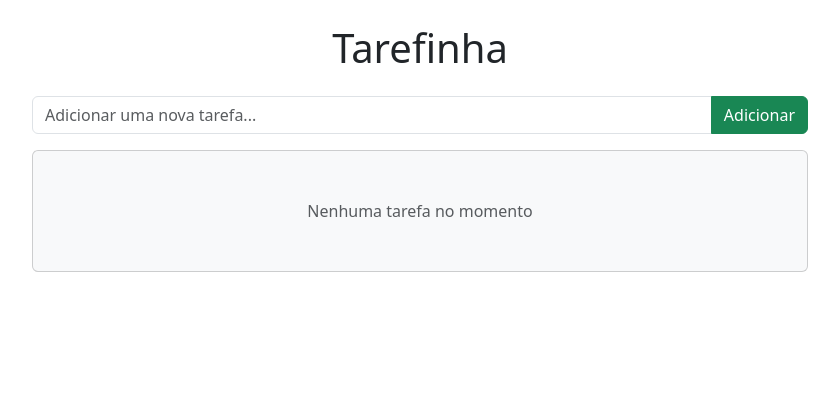
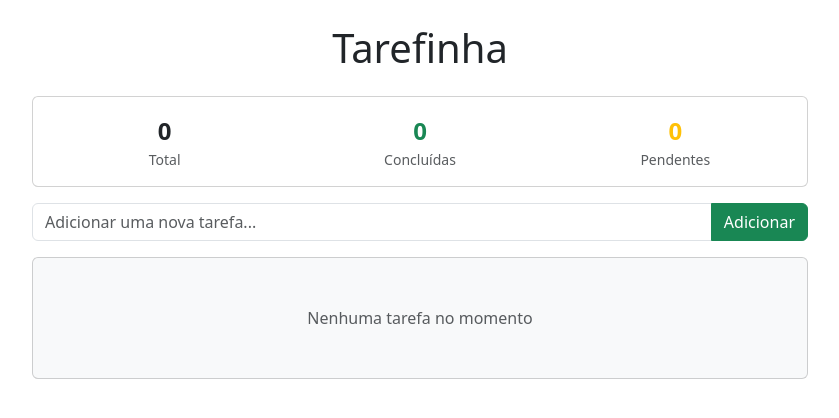
Before and after one commit to ewertonsiqueira/todo-lists, a Vue app: page / in a window 1280 px wide. Shown: the top 418 px of the page, without its empty margins (220-1059 px from the left). Built offline with nearby package versions, Linux system fonts and the light colour scheme.

Commit message:
Fix stats display to show dynamic task counts

```diff
--- a/src/App.vue
+++ b/src/App.vue
@@ -3,24 +3,24 @@
     <h1 class="text-center my-4">Tarefinha</h1>
 
     <!-- Stats -->
-    <!-- <div class="card mb-3">
+    <div class="card mb-3">
       <div class="card-body">
         <div class="row text-center">
           <div class="col-4">
-            <div class="fw-bold fs-4">3</div>
+            <div class="fw-bold fs-4">{{ totalTask }}</div>
             <div class="text-muted small">Total</div>
           </div>
           <div class="col-4">
-            <div class="fw-bold fs-4 text-success">1</div>
+            <div class="fw-bold fs-4 text-success">{{ totalCompleted }}</div>
             <div class="text-muted small">Concluídas</div>
           </div>
           <div class="col-4">
-            <div class="fw-bold fs-4 text-warning">2</div>
+            <div class="fw-bold fs-4 text-warning"> {{ totalPending }}</div>
             <div class="text-muted small">Pendentes</div>
           </div>
         </div>
       </div>
-    </div> -->
+    </div>
 
     <!-- Add new task -->
     <div class="input-group mb-3">
@@ -104,6 +104,10 @@
   const filterSearchs = ref('')
   const filterStatus = ref('')
 
+  const totalTask = computed(() => tasks.value.length || 0)
+  const totalCompleted = computed(() => tasks.value.filter(task => task.completed).length || 0)
+  const totalPending = computed(() => tasks.value.filter(task => !task.completed).length || 0)
+
   const tasksFiltered = computed(() => {
     let result = tasks.value
 
```
